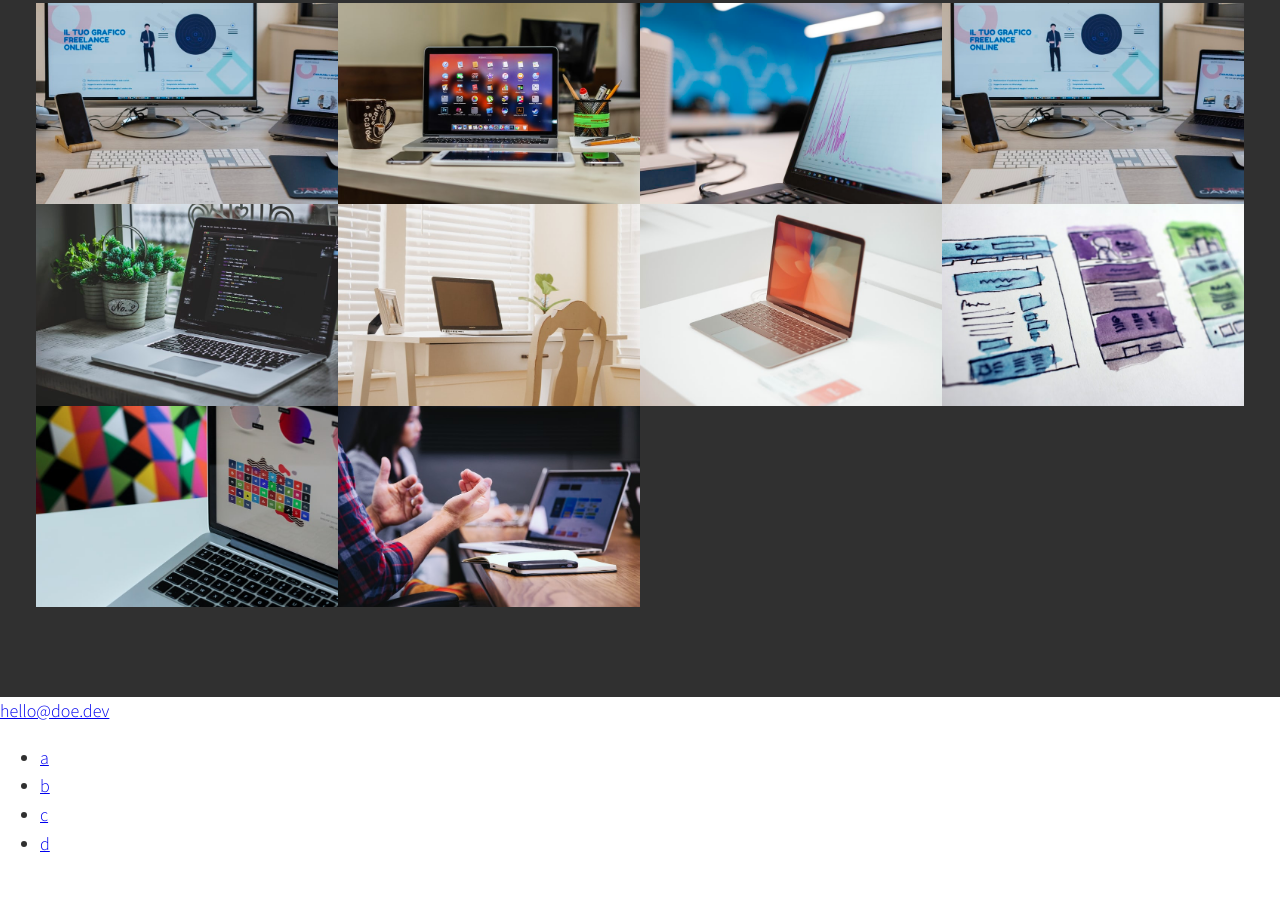
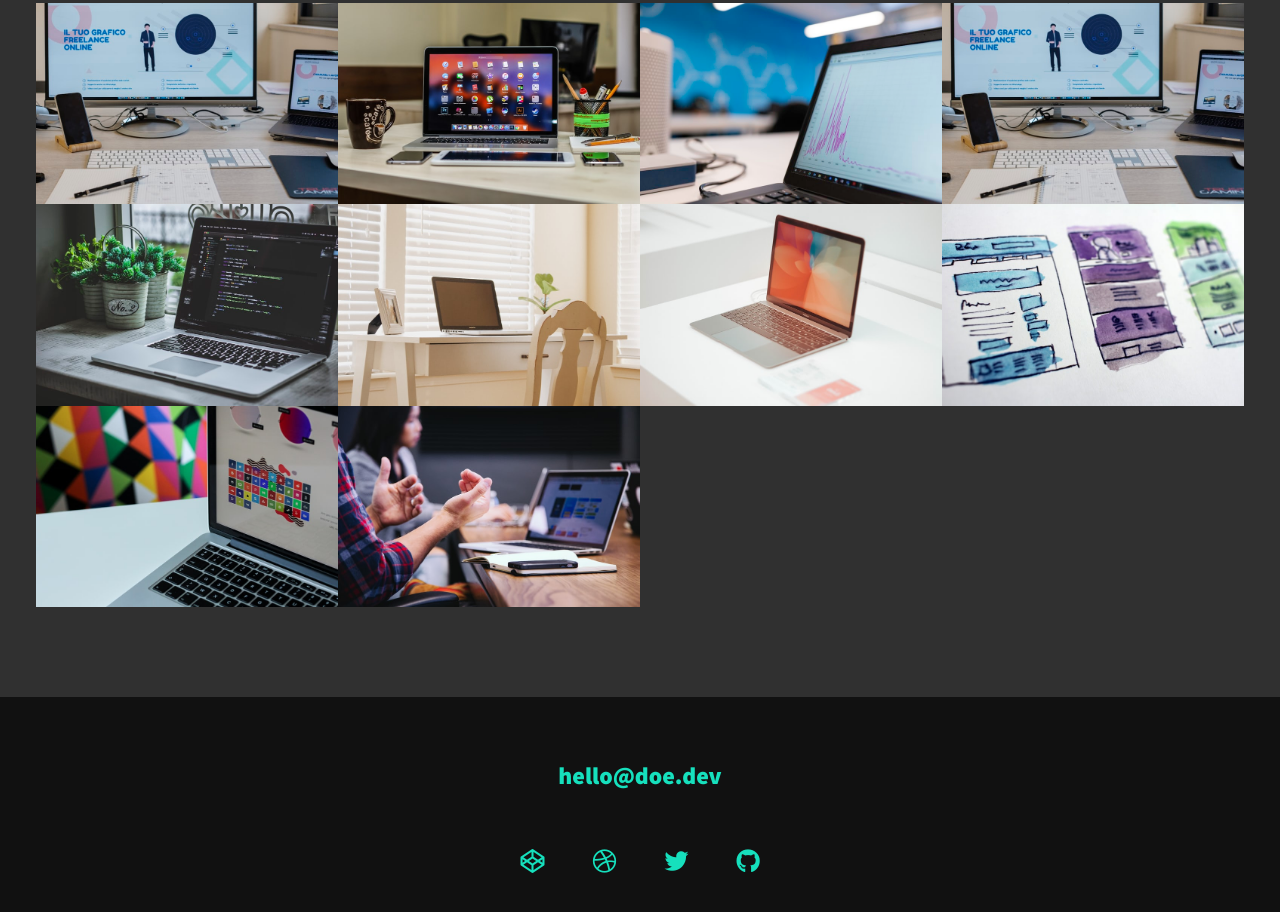
Before and after one commit to robb52/css_html_portfolio, a plain HTML site: page index.html in a window 1280 px wide. Shown: the part 1919-2831 px from the top of the page. Before the commit the page ends 2796 px from the top, so only its background shows below. Drawn offline with nearby package versions, Linux system fonts and the light colour scheme.

Commit message:
Styled footer

```diff
--- a/css/style.css
+++ b/css/style.css
@@ -293,3 +293,45 @@ nav {
     transform: scale(1.2);
     opacity: .75;
 }
+
+.footer {
+    background: #111;
+    color: var(--clr-accent);
+    text-align: center;
+    padding: 2.5em 0;
+    font-size: var(--fs-h3);
+}
+
+.footer a {
+    color: inherit;
+    text-decoration: none;
+}
+
+.footer__link {
+    font-weight: var(--fw-bold);
+}
+
+.footer__link:hover,
+.social-list__link:hover {
+    opacity: .7;
+}
+
+.footer__link:hover {
+    text-decoration: underline;
+}
+
+.social-list {
+    list-style: none;
+    display: flex;
+    justify-content: center;
+    margin: 2em 0 0;
+    padding: 0;
+}
+
+.social-list__item {
+    margin: 0 .5em;
+}
+
+.social-list__link {
+    padding: .5em;
+}
--- a/index.html
+++ b/index.html
@@ -145,18 +145,33 @@
             </div>
         </section>
 
-        <footer>
+        <footer class="footer">
             <!--replace with personal email-->
-            <a href="mailto:hello@doe.dev" class="footer-link">hello@doe.dev</a>
+            <a href="mailto:hello@doe.dev" class="footer__link">hello@doe.dev</a>
             <ul class="social-list">
-                <li class="social-list__item"><a class="social-list__link"
-                href="https://codepen.io">a</a></li>
-                <li class="social-list__item"><a class="social-list__link"
-                href="http://dribble.com">b</a></li>
-                <li class="social-list__item"><a class="social-list__link"
-                href="https://twitter.com">c</a></li>
-                <li class="social-list__item"><a class="social-list__link"
-                href="https://github.com">d</a></li>
+                <li class="social-list__item">
+                    <a class="social-list__link" href="https://codepen.io">
+                        <i class="fab fa-codepen"></i>
+                    </a>
+                </li>
+
+                <li class="social-list__item">
+                    <a class="social-list__link" href="http://dribble.com">
+                        <i class="fab fa-dribbble"></i>
+                    </a>
+                </li>
+
+                <li class="social-list__item">
+                    <a class="social-list__link" href="https://twitter.com">
+                        <i class="fab fa-twitter"></i>
+                    </a>
+                </li>
+
+                <li class="social-list__item">
+                    <a class="social-list__link" href="https://github.com">
+                        <i class="fab fa-github"></i>
+                    </a>
+                </li>
             </ul>
         </footer>
 
```
